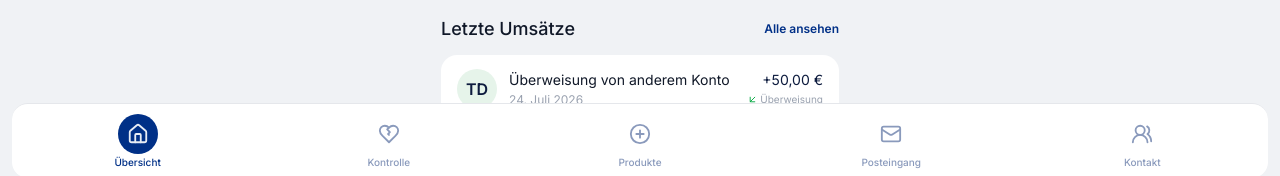
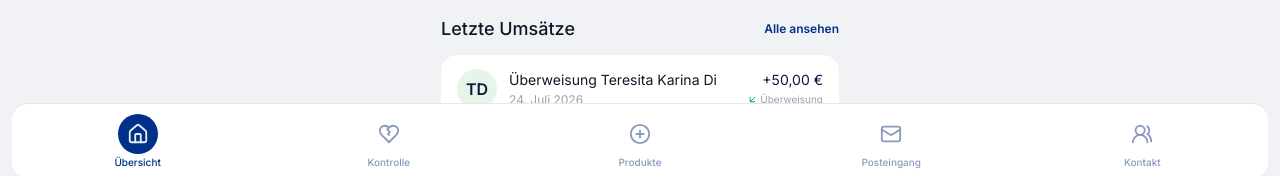
Before and after one commit to Engrfran6/german-custom-bk, a React (Vite) app: page / in a window 1280 px wide. Shown: the part 614-790 px from the top of the page. Built offline with nearby package versions, Linux system fonts and the light colour scheme.

Commit message:
5thh commit

```diff
--- a/src/app/App.tsx
+++ b/src/app/App.tsx
@@ -50,7 +50,7 @@ const transactions = [
   {
     id: 5,
     type: "credit" as const,
-    description: "Überweisung von anderem Konto",
+    description: "Überweisung Teresita Karina Di",
     counterpart: "Teresita Karina Di",
     date: "24. Juli 2026",
     rawDate: "2026-07-24",
```
